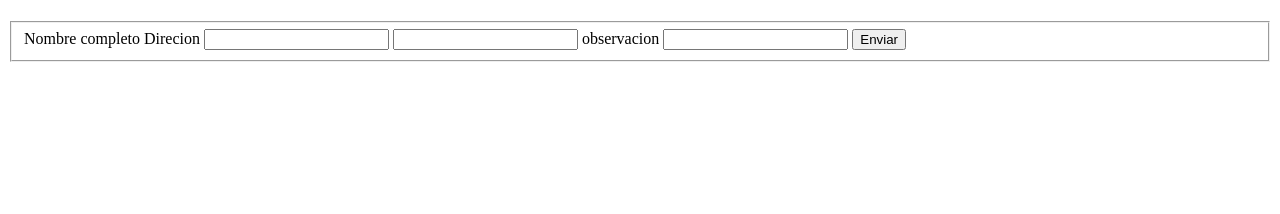
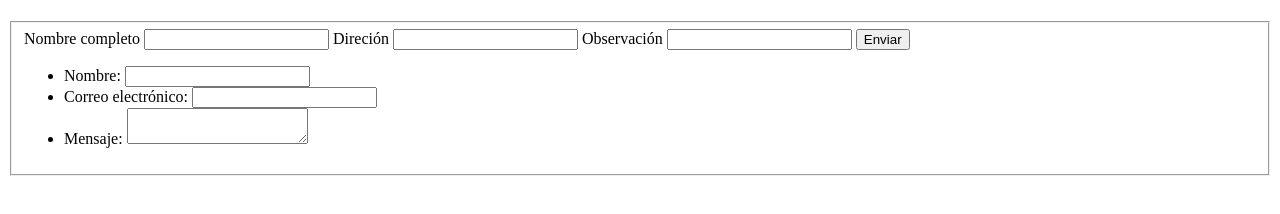
Before and after one commit to pintofelipe/practica1, a plain HTML site: page html/form.html in a window 1280 px wide. Drawn offline with Linux system fonts and the light colour scheme.

Commit message:
Actualize algunos datos

```diff
--- a/css/style.css
+++ b/css/style.css
@@ -1,5 +1,6 @@
 body {
     background-color: rgb(90, 205, 157);
+    background:radial-gradient(200px top, ellipse, white, #1162ac, black);
 }
 img{
     width: 200px; /*Ancho de la imagen*/
--- a/html/form.html
+++ b/html/form.html
@@ -9,16 +9,32 @@
 <body>
     <h1></h1>
     <fieldset>
-        <form action="">Nombre completo</label>
-            <label for="">Direcion</label>
-            <input type="text">
-        <label for=""></label>
-        <input type="text">
+        <form action="">
+         <label for="">Nombre completo</label>
+         <input type="text">
 
-        <label for="">observacion</label>
-        <input type="text">
-        <button>Enviar</button>
-    </form>
+         <label for="">Direción</label>
+         <input type="text">
+
+         <label for="">Observación</label>
+         <input type="text">
+
+         <button>Enviar</button>
+
+         <form action="/my-handling-form-page" method="post">
+            <ul>
+             <li>
+               <label for="name">Nombre:</label>
+               <input type="text" id="name" name="user_name" />
+             </li>
+             <li>
+               <label for="mail">Correo electrónico:</label>
+               <input type="email" id="mail" name="user_email" />
+             </li>
+             <li>
+               <label for="msg">Mensaje:</label>
+               <textarea id="msg" name="user_message"></textarea>
+             </li>
     </fieldset>
 </body>
 </html>
--- a/js/myjs.js
+++ b/js/myjs.js
@@ -1 +1,3 @@
 alert("Hello bienvenido");
+let felipe = 77;
+console.log(felipe);
```
Also changed, not shown: html/documentos.html (added, +13 -0 lines), index.html (+4 -3 lines).
